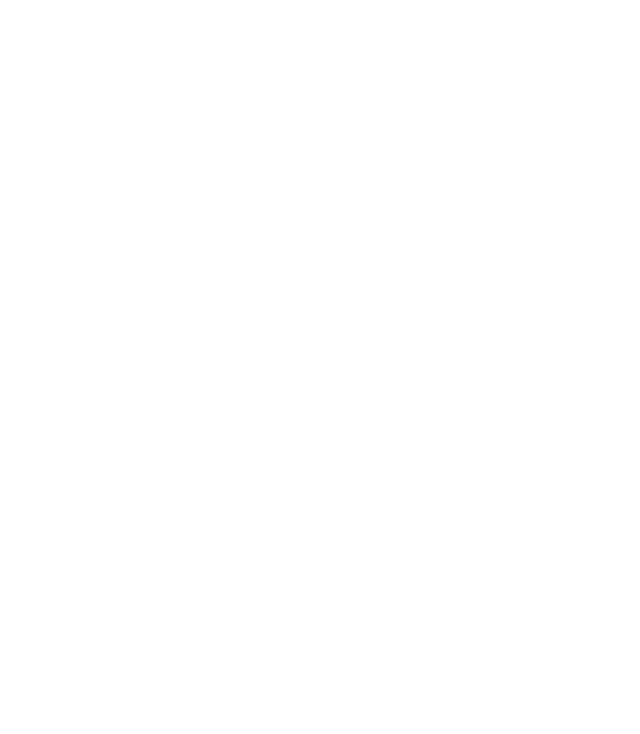
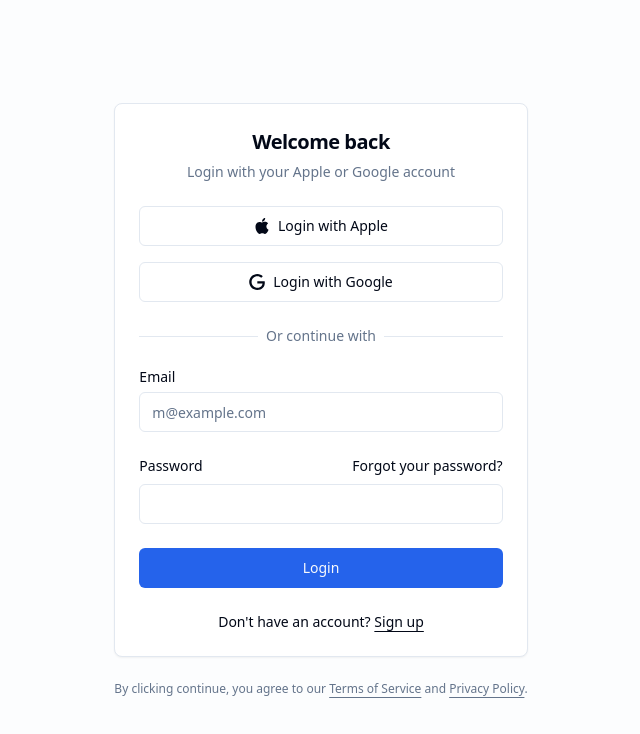
Before and after one commit to doanquantuan/job-search-support-website, a React (Vite) app in the folder frontend/: page / in a window 1280 px wide. Shown: the top 734 px of the page, without its empty margins (319-959 px from the left). Built offline with nearby package versions, Linux system fonts and the light colour scheme.

Commit message:
feat(auth): implement login page with shadcn ui

```diff
--- a/frontend/src/App.jsx
+++ b/frontend/src/App.jsx
@@ -1,8 +1,9 @@
 import React from "react";
 import { BrowserRouter, Routes, Route } from "react-router-dom";
+import { LoginPage } from "./pages/LoginPage";
 
 export const App = () => {
-  return <BrowserRouter></BrowserRouter>;
+  return <LoginPage />;
 };
 
 export default App;
--- /dev/null
+++ b/frontend/src/components/ui/button.jsx
@@ -0,0 +1,48 @@
+import * as React from "react"
+import { Slot } from "@radix-ui/react-slot"
+import { cva } from "class-variance-authority";
+
+import { cn } from "@/lib/utils"
+
+const buttonVariants = cva(
+  "inline-flex items-center justify-center gap-2 whitespace-nowrap rounded-md text-sm font-medium ring-offset-background transition-colors focus-visible:outline-none focus-visible:ring-2 focus-visible:ring-ring focus-visible:ring-offset-2 disabled:pointer-events-none disabled:opacity-50 [&_svg]:pointer-events-none [&_svg]:size-4 [&_svg]:shrink-0",
+  {
+    variants: {
+      variant: {
+        default: "bg-primary text-primary-foreground hover:bg-primary/90",
+        destructive:
+          "bg-destructive text-destructive-foreground hover:bg-destructive/90",
+        outline:
+          "border border-input bg-background hover:bg-accent hover:text-accent-foreground",
+        secondary:
+          "bg-secondary text-secondary-foreground hover:bg-secondary/80",
+        ghost: "hover:bg-accent hover:text-accent-foreground",
+        link: "text-primary underline-offset-4 hover:underline",
+      },
+      size: {
+        default: "h-10 px-4 py-2",
+        sm: "h-9 rounded-md px-3",
+        lg: "h-11 rounded-md px-8",
+        icon: "h-10 w-10",
+      },
+    },
+    defaultVariants: {
+      variant: "default",
+      size: "default",
+    },
+  }
+)
+
+const Button = React.forwardRef(({ className, variant, size, asChild = false, ...props }, ref) => {
+  const Comp = asChild ? Slot : "button"
+  return (
+    <Comp
+      className={cn(buttonVariants({ variant, size, className }))}
+      ref={ref}
+      {...props}
+    />
+  )
+})
+Button.displayName = "Button"
+
+export { Button, buttonVariants }
--- /dev/null
+++ b/frontend/src/components/ui/card.jsx
@@ -0,0 +1,61 @@
+import * as React from "react"
+
+import { cn } from "@/lib/utils"
+
+const Card = React.forwardRef(({ className, ...props }, ref) => (
+  <div
+    ref={ref}
+    className={cn(
+      "rounded-lg border bg-card text-card-foreground shadow-sm",
+      className
+    )}
+    {...props}
+  />
+))
+Card.displayName = "Card"
+
+const CardHeader = React.forwardRef(({ className, ...props }, ref) => (
+  <div
+    ref={ref}
+    className={cn("flex flex-col space-y-1.5 p-6", className)}
+    {...props}
+  />
+))
+CardHeader.displayName = "CardHeader"
+
+const CardTitle = React.forwardRef(({ className, ...props }, ref) => (
+  <div
+    ref={ref}
+    className={cn(
+      "text-2xl font-semibold leading-none tracking-tight",
+      className
+    )}
+    {...props}
+  />
+))
+CardTitle.displayName = "CardTitle"
+
+const CardDescription = React.forwardRef(({ className, ...props }, ref) => (
+  <div
+    ref={ref}
+    className={cn("text-sm text-muted-foreground", className)}
+    {...props}
+  />
+))
+CardDescription.displayName = "CardDescription"
+
+const CardContent = React.forwardRef(({ className, ...props }, ref) => (
+  <div ref={ref} className={cn("p-6 pt-0", className)} {...props} />
+))
+CardContent.displayName = "CardContent"
+
+const CardFooter = React.forwardRef(({ className, ...props }, ref) => (
+  <div
+    ref={ref}
+    className={cn("flex items-center p-6 pt-0", className)}
+    {...props}
+  />
+))
+CardFooter.displayName = "CardFooter"
+
+export { Card, CardHeader, CardFooter, CardTitle, CardDescription, CardContent }
--- /dev/null
+++ b/frontend/src/components/ui/input.jsx
@@ -0,0 +1,20 @@
+import * as React from "react"
+
+import { cn } from "@/lib/utils"
+
+const Input = React.forwardRef(({ className, type, ...props }, ref) => {
+  return (
+    <input
+      type={type}
+      className={cn(
+        "flex h-10 w-full rounded-md border border-input bg-background px-3 py-2 text-base ring-offset-background file:border-0 file:bg-transparent file:text-sm file:font-medium file:text-foreground placeholder:text-muted-foreground focus-visible:outline-none focus-visible:ring-2 focus-visible:ring-ring focus-visible:ring-offset-2 disabled:cursor-not-allowed disabled:opacity-50 md:text-sm",
+        className
+      )}
+      ref={ref}
+      {...props}
+    />
+  )
+})
+Input.displayName = "Input"
+
+export { Input }
--- /dev/null
+++ b/frontend/src/components/ui/label.jsx
@@ -0,0 +1,20 @@
+import * as React from "react"
+import * as LabelPrimitive from "@radix-ui/react-label"
+import { cva } from "class-variance-authority";
+
+import { cn } from "@/lib/utils"
+
+const labelVariants = cva(
+  "text-sm font-medium leading-none peer-disabled:cursor-not-allowed peer-disabled:opacity-70"
+)
+
+const Label = React.forwardRef(({ className, ...props }, ref) => (
+  <LabelPrimitive.Root
+    ref={ref}
+    className={cn(labelVariants(), className)}
+    {...props}
+  />
+))
+Label.displayName = LabelPrimitive.Root.displayName
+
+export { Label }
--- /dev/null
+++ b/frontend/src/features/auth/components/LoginForm.jsx
@@ -0,0 +1,96 @@
+import { cn } from "@/lib/utils"
+import { Button } from "@/components/ui/button"
+import {
+  Card,
+  CardContent,
+  CardDescription,
+  CardHeader,
+  CardTitle,
+} from "@/components/ui/card"
+import { Input } from "@/components/ui/input"
+import { Label } from "@/components/ui/label"
+
+export function LoginForm({
+  className,
+  ...props
+}) {
+  return (
+    <div className={cn("flex flex-col gap-6", className)} {...props}>
+      <Card>
+        <CardHeader className="text-center">
+          <CardTitle className="text-xl">Welcome back</CardTitle>
+          <CardDescription>
+            Login with your Apple or Google account
+          </CardDescription>
+        </CardHeader>
+        <CardContent>
+          <form>
+            <div className="grid gap-6">
+              <div className="flex flex-col gap-4">
+                <Button variant="outline" className="w-full">
+                  <svg xmlns="http://www.w3.org/2000/svg" viewBox="0 0 24 24">
+                    <path
+                      d="M12.152 6.896c-.948 0-2.415-1.078-3.96-1.04-2.04.027-3.91 1.183-4.961 3.014-2.117 3.675-.546 9.103 1.519 12.09 1.013 1.454 2.208 3.09 3.792 3.039 1.52-.065 2.09-.987 3.935-.987 1.831 0 2.35.987 3.96.948 1.637-.026 2.676-1.48 3.676-2.948 1.156-1.688 1.636-3.325 1.662-3.415-.039-.013-3.182-1.221-3.22-4.857-.026-3.04 2.48-4.494 2.597-4.559-1.429-2.09-3.623-2.324-4.39-2.376-2-.156-3.675 1.09-4.61 1.09zM15.53 3.83c.843-1.012 1.4-2.427 1.245-3.83-1.207.052-2.662.805-3.532 1.818-.78.896-1.454 2.338-1.273 3.714 1.338.104 2.715-.688 3.559-1.701"
+                      fill="currentColor"
+                    />
+                  </svg>
+                  Login with Apple
+                </Button>
+                <Button variant="outline" className="w-full">
+                  <svg xmlns="http://www.w3.org/2000/svg" viewBox="0 0 24 24">
+                    <path
+                      d="M12.48 10.92v3.28h7.84c-.24 1.84-.853 3.187-1.787 4.133-1.147 1.147-2.933 2.4-6.053 2.4-4.827 0-8.6-3.893-8.6-8.72s3.773-8.72 8.6-8.72c2.6 0 4.507 1.027 5.907 2.347l2.307-2.307C18.747 1.44 16.133 0 12.48 0 5.867 0 .307 5.387.307 12s5.56 12 12.173 12c3.573 0 6.267-1.173 8.373-3.36 2.16-2.16 2.84-5.213 2.84-7.667 0-.76-.053-1.467-.173-2.053H12.48z"
+                      fill="currentColor"
+                    />
+                  </svg>
+                  Login with Google
+                </Button>
+              </div>
+              <div className="relative text-center text-sm after:absolute after:inset-0 after:top-1/2 after:z-0 after:flex after:items-center after:border-t after:border-border">
+                <span className="relative z-10 bg-background px-2 text-muted-foreground">
+                  Or continue with
+                </span>
+              </div>
+              <div className="grid gap-6">
+                <div className="grid gap-2">
+                  <Label htmlFor="email">Email</Label>
+                  <Input
+                    id="email"
+                    type="email"
+                    placeholder="m@example.com"
+                    required
+                  />
+                </div>
+                <div className="grid gap-2">
+                  <div className="flex items-center">
+                    <Label htmlFor="password">Password</Label>
+                    <a
+                      href="#"
+                      className="ml-auto text-sm underline-offset-4 hover:underline"
+                    >
+                      Forgot your password?
+                    </a>
+                  </div>
+                  <Input id="password" type="password" required />
+                </div>
+                <Button type="submit" className="w-full">
+                  Login
+                </Button>
+              </div>
+              <div className="text-center text-sm">
+                Don&apos;t have an account?{" "}
+                <a href="#" className="underline underline-offset-4">
+                  Sign up
+                </a>
+              </div>
+            </div>
+          </form>
+        </CardContent>
+      </Card>
+      <div className="text-balance text-center text-xs text-muted-foreground [&_a]:underline [&_a]:underline-offset-4 [&_a]:hover:text-primary  ">
+        By clicking continue, you agree to our <a href="#">Terms of Service</a>{" "}
+        and <a href="#">Privacy Policy</a>.
+      </div>
+    </div>
+  )
+}
--- a/frontend/src/index.css
+++ b/frontend/src/index.css
@@ -54,6 +54,8 @@
 
   body {
     @apply bg-background text-foreground antialiased;
-    font-feature-settings: "rlig" 1, "calt" 1;
+    font-feature-settings:
+      "rlig" 1,
+      "calt" 1;
   }
 }
--- /dev/null
+++ b/frontend/src/lib/utils.js
@@ -0,0 +1,6 @@
+import { clsx } from "clsx";
+import { twMerge } from "tailwind-merge";
+
+export function cn(...inputs) {
+  return twMerge(clsx(inputs));
+}
--- /dev/null
+++ b/frontend/src/pages/LoginPage.jsx
@@ -0,0 +1,10 @@
+import React from "react";
+import { LoginForm } from "@/features/auth/components/LoginForm";
+
+export const LoginPage = () => {
+  return (
+    <div className="min-h-screen flex items-center justify-center bg-muted/20 p-4">
+      <LoginForm />
+    </div>
+  );
+};
```
